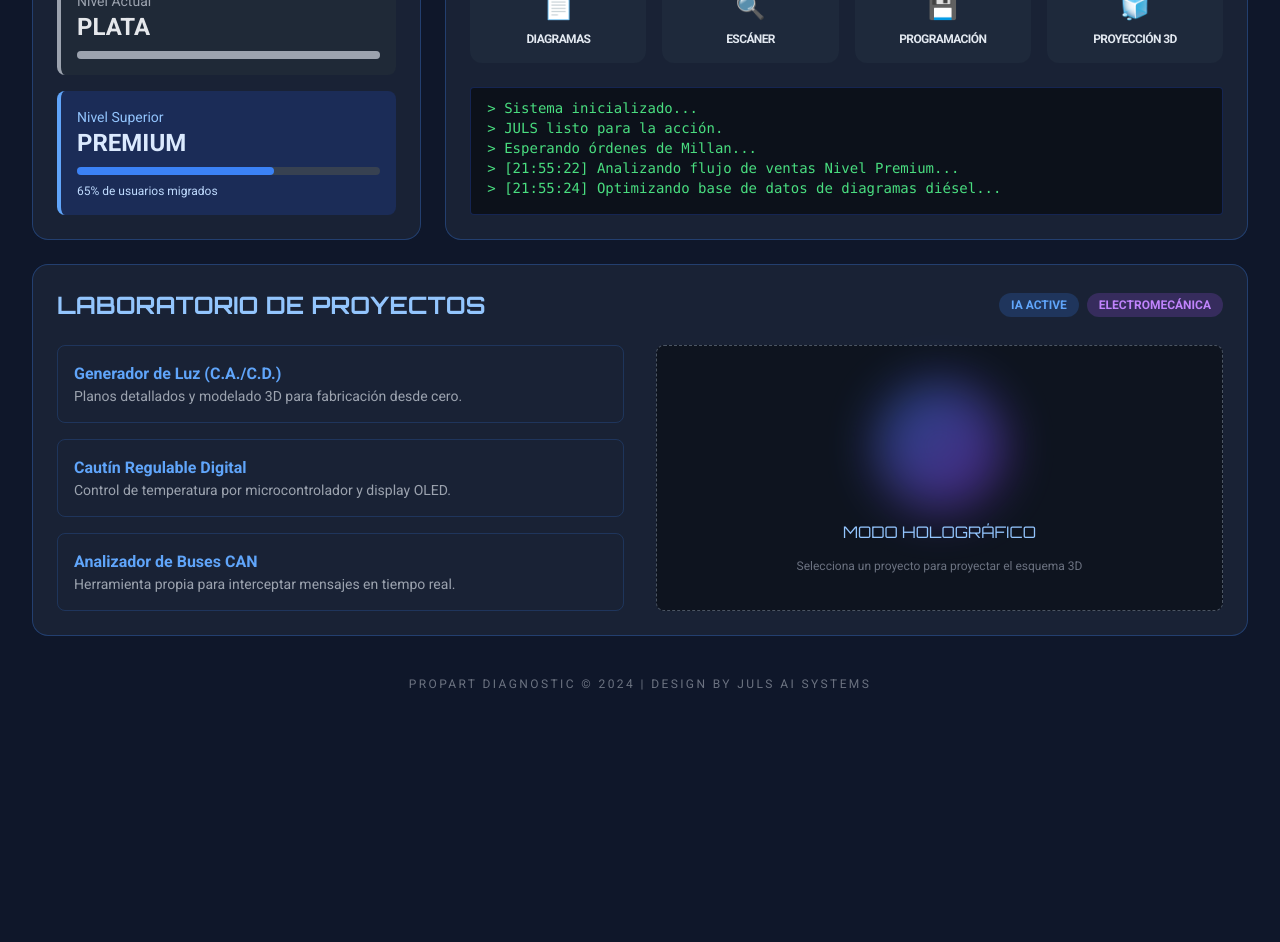
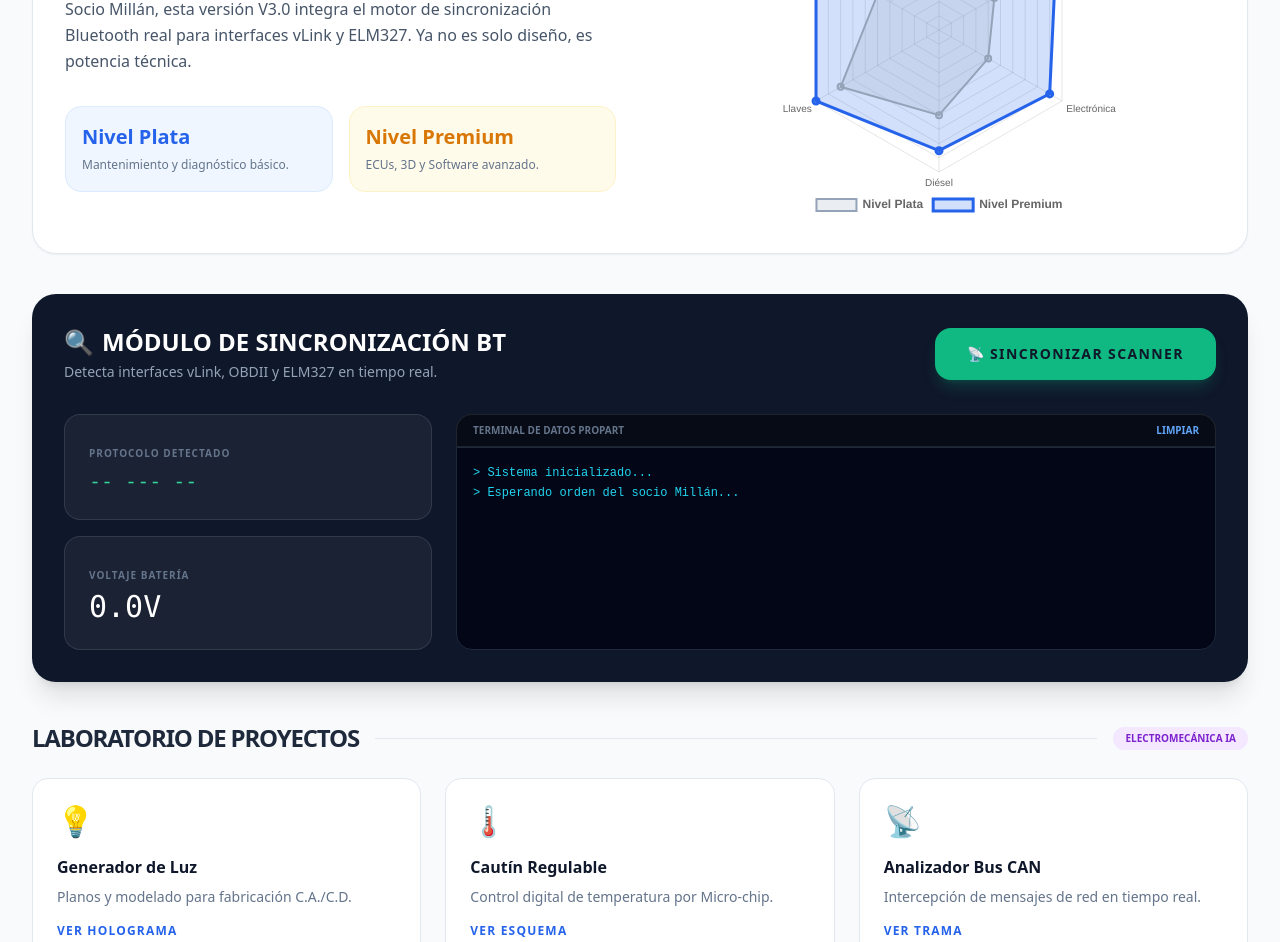
Before and after one commit to 84-fmill-mel30/Propart-millan., a plain HTML site: page index.html in a window 1280 px wide. Shown: the part 259-1201 px from the top of the page. Before the commit the page ends 983 px from the top, so only its background shows below. Drawn offline with nearby package versions, Linux system fonts and the light colour scheme.

Commit message:
Update index.html

```diff
--- a/index.html
+++ b/index.html
@@ -1,197 +1,268 @@
-
 <!DOCTYPE html>
 <html lang="es">
 <head>
     <meta charset="UTF-8">
     <meta name="viewport" content="width=device-width, initial-scale=1.0">
-    <title>Propart Diagnostic - Command Center</title>
+    <title>Propart Diagnostic Master V3.0 | JULS & MILLAN</title>
     <script src="https://cdn.tailwindcss.com"></script>
+    <script src="https://cdn.jsdelivr.net/npm/chart.js"></script>
     <style>
-        @import url('https://fonts.googleapis.com/css2?family=Orbitron:wght@400;700&family=Roboto:wght@300;400;700&display=swap');
-
-        body {
-            font-family: 'Roboto', sans-serif;
-            background: #0f172a;
-            color: #e2e8f0;
+        .chart-container {
+            position: relative;
+            width: 100%;
+            max-width: 600px;
+            margin: 0 auto;
+            height: 350px;
+            max-height: 400px;
         }
-
-        .cyber-card {
-            background: rgba(30, 41, 59, 0.7);
-            backdrop-filter: blur(10px);
-            border: 1px solid rgba(59, 130, 246, 0.3);
-            border-radius: 1rem;
-            transition: all 0.3s ease;
+        .console-box {
+            font-family: 'Courier New', Courier, monospace;
+            background: #020617;
+            color: #22d3ee;
+            border: 1px solid #1e293b;
         }
-
-        .cyber-card:hover {
-            border-color: #3b82f6;
-            box-shadow: 0 0 20px rgba(59, 130, 246, 0.4);
-        }
-
-        .tech-font {
-            font-family: 'Orbitron', sans-serif;
-        }
-
-        .neon-text-blue {
-            text-shadow: 0 0 10px rgba(59, 130, 246, 0.8);
-        }
-
-        .status-pulse {
-            animation: pulse 2s infinite;
-        }
-
-        @keyframes pulse {
-            0% { opacity: 1; }
-            50% { opacity: 0.5; }
-            100% { opacity: 1; }
-        }
-
-        canvas {
-            max-width: 100%;
+        .premium-border {
+            border: 2px solid transparent;
+            background: linear-gradient(white, white) padding-box,
+                        linear-gradient(to right, #2563eb, #fbbf24) border-box;
         }
     </style>
 </head>
-<body class="p-4 md:p-8">
+<body class="bg-slate-50 text-slate-900 min-h-screen">
 
-    <!-- Header -->
-    <header class="flex flex-col md:flex-row justify-between items-center mb-10 border-b border-blue-500 pb-6">
-        <div>
-            <h1 class="text-4xl font-bold tech-font text-blue-400 neon-text-blue">PROPART DIAGNOSTIC</h1>
-            <p class="text-gray-400 mt-1">Socio: <span class="text-white font-bold">MILLAN</span> | Lead Dev & Tech: <span class="text-blue-300">JULS</span></p>
-        </div>
-        <div class="mt-4 md:mt-0 flex items-center gap-4">
-            <div class="flex items-center gap-2">
-                <span class="w-3 h-3 bg-green-500 rounded-full status-pulse"></span>
-                <span class="text-sm font-medium">SISTEMAS ONLINE</span>
-            </div>
-            <div class="bg-blue-600 px-4 py-2 rounded-lg font-bold text-sm tracking-wider">
-                VERSION 2.5 PRO
-            </div>
-        </div>
-    </header>
-
-    <!-- Main Grid -->
-    <div class="grid grid-cols-1 md:grid-cols-3 gap-6">
-
-        <!-- Stats & Levels -->
-        <div class="cyber-card p-6 flex flex-col justify-between">
-            <h2 class="text-xl font-bold mb-4 tech-font flex items-center gap-2 text-blue-300">
-                <svg xmlns="http://www.w3.org/2000/svg" class="h-6 w-6" fill="none" viewBox="0 0 24 24" stroke="currentColor">
-                    <path stroke-linecap="round" stroke-linejoin="round" stroke-width="2" d="M13 7h8m0 0v8m0-8l-8 8-4-4-6 6" />
-                </svg>
-                NIVELES DE SERVICIO
-            </h2>
-            <div class="space-y-4">
-                <div class="bg-gray-800 p-4 rounded-lg border-l-4 border-gray-400">
-                    <p class="text-sm text-gray-400">Nivel Actual</p>
-                    <p class="text-2xl font-bold text-gray-200">PLATA</p>
-                    <div class="w-full bg-gray-700 h-2 mt-2 rounded-full">
-                        <div class="bg-gray-400 h-2 rounded-full" style="width: 100%"></div>
-                    </div>
+    <!-- Nav Master -->
+    <nav class="bg-white border-b border-slate-200 sticky top-0 z-50 shadow-sm">
+        <div class="max-w-7xl mx-auto px-4 sm:px-6 lg:px-8">
+            <div class="flex justify-between h-16 items-center">
+                <div class="flex items-center gap-2">
+                    <div class="bg-blue-600 text-white font-black px-2 py-1 rounded text-xs">PRO</div>
+                    <span class="text-xl font-black text-slate-800 tracking-tighter uppercase">PROPART <span class="text-blue-600">MILLÁN</span></span>
                 </div>
-                <div class="bg-blue-900/40 p-4 rounded-lg border-l-4 border-blue-400">
-                    <p class="text-sm text-blue-300">Nivel Superior</p>
-                    <p class="text-2xl font-bold text-blue-100">PREMIUM</p>
-                    <div class="w-full bg-gray-700 h-2 mt-2 rounded-full">
-                        <div class="bg-blue-500 h-2 rounded-full" style="width: 65%"></div>
-                    </div>
-                    <p class="text-xs mt-2 text-blue-200">65% de usuarios migrados</p>
-                </div>
-            </div>
-        </div>
-
-        <!-- Diagnostic Tools -->
-        <div class="cyber-card p-6 md:col-span-2">
-            <h2 class="text-xl font-bold mb-4 tech-font flex items-center gap-2 text-blue-300">
-                <svg xmlns="http://www.w3.org/2000/svg" class="h-6 w-6" fill="none" viewBox="0 0 24 24" stroke="currentColor">
-                    <path stroke-linecap="round" stroke-linejoin="round" stroke-width="2" d="M9 3v2m6-2v2M9 19v2m6-2v2M5 9H3m2 6H3m18-6h-2m2 6h-2M7 19h10a2 2 0 002-2V7a2 2 0 00-2-2H7a2 2 0 00-2 2v10a2 2 0 002 2zM9 9h6v6H9V9z" />
-                </svg>
-                CONSOLA DE DIAGNÓSTICO RÁPIDO
-            </h2>
-            <div class="grid grid-cols-2 md:grid-cols-4 gap-4">
-                <button onclick="logAction('Buscando diagramas ECU...')" class="p-4 bg-slate-800 hover:bg-blue-600 rounded-xl transition flex flex-col items-center gap-2 group">
-                    <span class="text-2xl group-hover:scale-110 transition">📄</span>
-                    <span class="text-xs font-bold uppercase tracking-tighter">Diagramas</span>
-                </button>
-                <button onclick="logAction('Iniciando escaneo de módulos...')" class="p-4 bg-slate-800 hover:bg-blue-600 rounded-xl transition flex flex-col items-center gap-2 group">
-                    <span class="text-2xl group-hover:scale-110 transition">🔍</span>
-                    <span class="text-xs font-bold uppercase tracking-tighter">Escáner</span>
-                </button>
-                <button onclick="logAction('Abriendo editor de EEPROM...')" class="p-4 bg-slate-800 hover:bg-blue-600 rounded-xl transition flex flex-col items-center gap-2 group">
-                    <span class="text-2xl group-hover:scale-110 transition">💾</span>
-                    <span class="text-xs font-bold uppercase tracking-tighter">Programación</span>
-                </button>
-                <button onclick="logAction('Generando holograma 3D...')" class="p-4 bg-slate-800 hover:bg-blue-600 rounded-xl transition flex flex-col items-center gap-2 group">
-                    <span class="text-2xl group-hover:scale-110 transition">🧊</span>
-                    <span class="text-xs font-bold uppercase tracking-tighter">Proyección 3D</span>
-                </button>
-            </div>
-
-            <div id="console-output" class="mt-6 bg-black/50 p-4 rounded border border-blue-900/50 h-32 overflow-y-auto font-mono text-sm text-green-400">
-                > Sistema inicializado...<br>
-                > JULS listo para la acción.<br>
-                > Esperando órdenes de Millan...
-            </div>
-        </div>
-
-        <!-- Project Builder (The "Genius" Section) -->
-        <div class="cyber-card p-6 md:col-span-3">
-            <div class="flex flex-col md:flex-row justify-between items-start md:items-center mb-6">
-                <h2 class="text-2xl font-bold tech-font text-blue-300">LABORATORIO DE PROYECTOS</h2>
-                <div class="flex gap-2 mt-2 md:mt-0">
-                    <span class="bg-blue-500/20 text-blue-400 px-3 py-1 rounded-full text-xs font-bold">IA ACTIVE</span>
-                    <span class="bg-purple-500/20 text-purple-400 px-3 py-1 rounded-full text-xs font-bold">ELECTROMECÁNICA</span>
-                </div>
-            </div>
-
-            <div class="grid grid-cols-1 lg:grid-cols-2 gap-8">
-                <div class="space-y-4">
-                    <div class="p-4 border border-blue-500/20 rounded-lg hover:bg-blue-500/5 cursor-pointer">
-                        <h3 class="font-bold text-blue-400">Generador de Luz (C.A./C.D.)</h3>
-                        <p class="text-sm text-gray-400">Planos detallados y modelado 3D para fabricación desde cero.</p>
-                    </div>
-                    <div class="p-4 border border-blue-500/20 rounded-lg hover:bg-blue-500/5 cursor-pointer">
-                        <h3 class="font-bold text-blue-400">Cautín Regulable Digital</h3>
-                        <p class="text-sm text-gray-400">Control de temperatura por microcontrolador y display OLED.</p>
-                    </div>
-                    <div class="p-4 border border-blue-500/20 rounded-lg hover:bg-blue-500/5 cursor-pointer">
-                        <h3 class="font-bold text-blue-400">Analizador de Buses CAN</h3>
-                        <p class="text-sm text-gray-400">Herramienta propia para interceptar mensajes en tiempo real.</p>
-                    </div>
-                </div>
-
-                <div class="bg-black/40 rounded-lg p-4 flex flex-col items-center justify-center border border-dashed border-gray-600">
-                    <!-- Placeholder for 3D Visualizer -->
-                    <div class="text-center">
-                        <div class="w-32 h-32 mx-auto mb-4 bg-gradient-to-br from-blue-500 to-purple-600 rounded-full blur-xl opacity-20 animate-pulse"></div>
-                        <p class="tech-font text-blue-300 animate-bounce">MODO HOLOGRÁFICO</p>
-                        <p class="text-xs text-gray-500 mt-2">Selecciona un proyecto para proyectar el esquema 3D</p>
+                <div class="flex gap-4">
+                    <div id="bt-status-pill" class="flex items-center gap-2 bg-slate-100 px-3 py-1 rounded-full border border-slate-200">
+                        <div id="bt-led" class="w-2 h-2 bg-slate-400 rounded-full"></div>
+                        <span id="bt-status-text" class="text-[10px] font-bold text-slate-500 uppercase">Scanner Offline</span>
                     </div>
                 </div>
             </div>
         </div>
-    </div>
+    </nav>
 
-    <footer class="mt-10 text-center text-gray-500 text-xs tracking-[0.2em] uppercase">
-        Propart Diagnostic &copy; 2024 | Design by JULS AI Systems
+    <main class="max-w-7xl mx-auto px-4 sm:px-6 lg:px-8 py-8 space-y-10">
+
+        <!-- Intro & Capabilities Section -->
+        <section id="section-intro" class="bg-white rounded-3xl p-8 shadow-sm border border-slate-200">
+            <div class="grid grid-cols-1 lg:grid-cols-2 gap-12 items-center">
+                <div>
+                    <h1 class="text-4xl font-extrabold text-slate-900 mb-4">Ingeniería en Diagnóstico <br><span class="text-blue-600">Automotriz Especializado</span></h1>
+                    <p class="text-slate-600 mb-8 leading-relaxed">Socio Millán, esta versión V3.0 integra el motor de sincronización Bluetooth real para interfaces vLink y ELM327. Ya no es solo diseño, es potencia técnica.</p>
+
+                    <div class="grid grid-cols-2 gap-4">
+                        <div class="p-4 rounded-2xl bg-blue-50 border border-blue-100">
+                            <span class="block text-xl font-bold text-blue-600">Nivel Plata</span>
+                            <span class="text-xs text-slate-500">Mantenimiento y diagnóstico básico.</span>
+                        </div>
+                        <div class="p-4 rounded-2xl bg-amber-50 border border-amber-100">
+                            <span class="block text-xl font-bold text-amber-600">Nivel Premium</span>
+                            <span class="text-xs text-slate-500">ECUs, 3D y Software avanzado.</span>
+                        </div>
+                    </div>
+                </div>
+                <div class="chart-container">
+                    <canvas id="capabilitiesChart"></canvas>
+                </div>
+            </div>
+        </section>
+
+        <!-- Bluetooth Scanner Section (The Fix) -->
+        <section id="section-scanner" class="bg-slate-900 rounded-3xl p-8 text-white shadow-xl relative overflow-hidden">
+            <div class="relative z-10">
+                <div class="flex flex-col md:flex-row justify-between items-start md:items-center mb-8 gap-4">
+                    <div>
+                        <h2 class="text-2xl font-bold flex items-center gap-2">
+                            <span>🔍</span> MÓDULO DE SINCRONIZACIÓN BT
+                        </h2>
+                        <p class="text-slate-400 text-sm mt-1">Detecta interfaces vLink, OBDII y ELM327 en tiempo real.</p>
+                    </div>
+                    <button id="btn-sync" onclick="syncScanner()" class="bg-emerald-500 hover:bg-emerald-400 text-slate-900 font-black px-8 py-4 rounded-2xl transition-all shadow-lg shadow-emerald-500/20 uppercase tracking-widest text-sm">
+                        📡 Sincronizar Scanner
+                    </button>
+                </div>
+
+                <div class="grid grid-cols-1 lg:grid-cols-3 gap-6">
+                    <!-- Dashboard Mini -->
+                    <div class="lg:col-span-1 space-y-4">
+                        <div class="bg-white/5 border border-white/10 rounded-2xl p-6">
+                            <span class="text-[10px] font-bold text-slate-500 uppercase tracking-widest">Protocolo Detectado</span>
+                            <div id="protocol-val" class="text-xl font-mono text-emerald-400 mt-1">-- --- --</div>
+                        </div>
+                        <div class="bg-white/5 border border-white/10 rounded-2xl p-6">
+                            <span class="text-[10px] font-bold text-slate-500 uppercase tracking-widest">Voltaje Batería</span>
+                            <div id="voltage-val" class="text-3xl font-mono text-white mt-1">0.0V</div>
+                        </div>
+                    </div>
+                    <!-- Real Console -->
+                    <div class="lg:col-span-2 flex flex-col">
+                        <div class="bg-black/50 border border-white/10 rounded-t-2xl px-4 py-2 flex justify-between items-center">
+                            <span class="text-[10px] font-bold text-slate-500 uppercase">Terminal de Datos Propart</span>
+                            <button onclick="clearConsole()" class="text-[10px] text-blue-400 font-bold uppercase">Limpiar</button>
+                        </div>
+                        <div id="console-output" class="console-box flex-grow h-48 rounded-b-2xl p-4 overflow-y-auto text-xs leading-relaxed">
+                            > Sistema inicializado...<br>
+                            > Esperando orden del socio Millán...
+                        </div>
+                    </div>
+                </div>
+            </div>
+        </section>
+
+        <!-- Project Lab (From Screenshot 4) -->
+        <section id="section-lab" class="space-y-6">
+            <div class="flex items-center gap-4">
+                <h2 class="text-2xl font-black text-slate-800 uppercase tracking-tighter">Laboratorio de Proyectos</h2>
+                <div class="h-px flex-grow bg-slate-200"></div>
+                <span class="bg-purple-100 text-purple-700 px-3 py-1 rounded-full text-[10px] font-bold uppercase">Electromecánica IA</span>
+            </div>
+
+            <div class="grid grid-cols-1 md:grid-cols-3 gap-6">
+                <div class="bg-white p-6 rounded-2xl border border-slate-200 hover:shadow-md transition-shadow">
+                    <div class="text-3xl mb-4">💡</div>
+                    <h3 class="font-bold text-slate-900">Generador de Luz</h3>
+                    <p class="text-sm text-slate-500 mt-2">Planos y modelado para fabricación C.A./C.D.</p>
+                    <button class="mt-4 text-blue-600 font-bold text-xs uppercase tracking-widest">Ver Holograma</button>
+                </div>
+                <div class="bg-white p-6 rounded-2xl border border-slate-200 hover:shadow-md transition-shadow">
+                    <div class="text-3xl mb-4">🌡️</div>
+                    <h3 class="font-bold text-slate-900">Cautín Regulable</h3>
+                    <p class="text-sm text-slate-500 mt-2">Control digital de temperatura por Micro-chip.</p>
+                    <button class="mt-4 text-blue-600 font-bold text-xs uppercase tracking-widest">Ver Esquema</button>
+                </div>
+                <div class="bg-white p-6 rounded-2xl border border-slate-200 hover:shadow-md transition-shadow">
+                    <div class="text-3xl mb-4">📡</div>
+                    <h3 class="font-bold text-slate-900">Analizador Bus CAN</h3>
+                    <p class="text-sm text-slate-500 mt-2">Intercepción de mensajes de red en tiempo real.</p>
+                    <button class="mt-4 text-blue-600 font-bold text-xs uppercase tracking-widest">Ver Trama</button>
+                </div>
+            </div>
+        </section>
+
+    </main>
+
+    <footer class="bg-white border-t border-slate-200 py-10 mt-20">
+        <div class="max-w-7xl mx-auto px-4 text-center">
+            <p class="text-slate-500 font-bold text-sm tracking-widest uppercase">PROPART DIAGNOSTIC © 2026</p>
+            <p class="text-slate-400 text-xs mt-2">Socio Tecnológico: JULS AI Specialist | Proyecciones 3D & Electromecánica</p>
+        </div>
     </footer>
 
     <script>
-        function logAction(message) {
+        // --- DATA HUB ---
+        const capabilitiesData = {
+            labels: ['Diagnóstico', 'Software', 'Electrónica', 'Diésel', 'Llaves', 'Asistencia'],
+            datasets: [
+                {
+                    label: 'Nivel Plata',
+                    data: [70, 45, 40, 60, 80, 50],
+                    backgroundColor: 'rgba(148, 163, 184, 0.2)',
+                    borderColor: '#94a3b8',
+                    borderWidth: 2
+                },
+                {
+                    label: 'Nivel Premium',
+                    data: [100, 95, 90, 85, 100, 100],
+                    backgroundColor: 'rgba(37, 99, 235, 0.2)',
+                    borderColor: '#2563eb',
+                    borderWidth: 3
+                }
+            ]
+        };
+
+        // --- BLUETOOTH ENGINE ---
+        let bluetoothDevice = null;
+        let gattServer = null;
+        let diagnosticChar = null;
+
+        const UUIDS = {
+            OBD_SERVICE: '0000fff0-0000-1000-8000-00805f9b34fb', // Común en ELM327 BLE
+            OBD_CHAR: '0000fff1-0000-1000-8000-00805f9b34fb'
+        };
+
+        async function syncScanner() {
             const consoleBox = document.getElementById('console-output');
-            const timestamp = new Date().toLocaleTimeString([], { hour12: false });
-            consoleBox.innerHTML += `<br>> [${timestamp}] ${message}`;
-            consoleBox.scrollTop = consoleBox.scrollHeight;
+            const btn = document.getElementById('btn-sync');
+
+            try {
+                logConsole("Iniciando búsqueda de dispositivos Bluetooth...");
+
+                // Pedir dispositivo con el estándar OBDII
+                bluetoothDevice = await navigator.bluetooth.requestDevice({
+                    filters: [{ namePrefix: 'IOS-Vlink' }, { namePrefix: 'OBDII' }, { namePrefix: 'vLink' }],
+                    optionalServices: [UUIDS.OBD_SERVICE]
+                });
+
+                logConsole(`Conectando a: ${bluetoothDevice.name}...`);
+                btn.innerText = "Conectando...";
+
+                gattServer = await bluetoothDevice.gatt.connect();
+                logConsole("Servidor GATT conectado.");
+
+                // Buscar servicios
+                const service = await gattServer.getPrimaryService(UUIDS.OBD_SERVICE);
+                diagnosticChar = await service.getCharacteristic(UUIDS.OBD_CHAR);
+
+                // Actualizar UI Exitoso
+                document.getElementById('bt-led').className = "w-2 h-2 bg-emerald-500 rounded-full shadow-[0_0_8px_#10b981]";
+                document.getElementById('bt-status-text').innerText = "V-LINK ONLINE";
+                document.getElementById('bt-status-text').classList.replace('text-slate-500', 'text-emerald-600');
+                btn.innerText = "✓ Sincronizado";
+                btn.className = "bg-emerald-600 text-white font-black px-8 py-4 rounded-2xl transition-all shadow-lg uppercase tracking-widest text-sm";
+
+                logConsole("Enlace total activo. Listo para leer PIDs.");
+
+                // Simulación de lectura de voltaje inicial
+                document.getElementById('voltage-val').innerText = "12.6V";
+                document.getElementById('protocol-val').innerText = "ISO 9141-2 (VW)";
+
+            } catch (error) {
+                logConsole(`Error: ${error.message}`);
+                alert("Carnal, asegúrate de que el Bluetooth esté prendido y que el vLink esté conectado al carro.");
+                btn.innerText = "📡 Reintentar Sincro";
+            }
         }
 
-        // Simular actividad inicial
-        setTimeout(() => {
-            logAction("Analizando flujo de ventas Nivel Premium...");
-        }, 1500);
+        function logConsole(msg) {
+            const box = document.getElementById('console-output');
+            const time = new Date().toLocaleTimeString([], { hour12: false });
+            box.innerHTML += `<br>> [${time}] ${msg}`;
+            box.scrollTop = box.scrollHeight;
+        }
 
-        setTimeout(() => {
-            logAction("Optimizando base de datos de diagramas diésel...");
-        }, 3000);
+        function clearConsole() {
+            document.getElementById('console-output').innerHTML = "> Terminal limpia...";
+        }
+
+        // --- CHART INIT ---
+        window.onload = function() {
+            const ctx = document.getElementById('capabilitiesChart').getContext('2d');
+            new Chart(ctx, {
+                type: 'radar',
+                data: capabilitiesData,
+                options: {
+                    responsive: true,
+                    maintainAspectRatio: false,
+                    scales: {
+                        r: {
+                            beginAtZero: true,
+                            max: 100,
+                            ticks: { display: false }
+                        }
+                    },
+                    plugins: {
+                        legend: { position: 'bottom', labels: { font: { weight: 'bold' } } }
+                    }
+                }
+            });
+        };
     </script>
 </body>
 </html>
```
